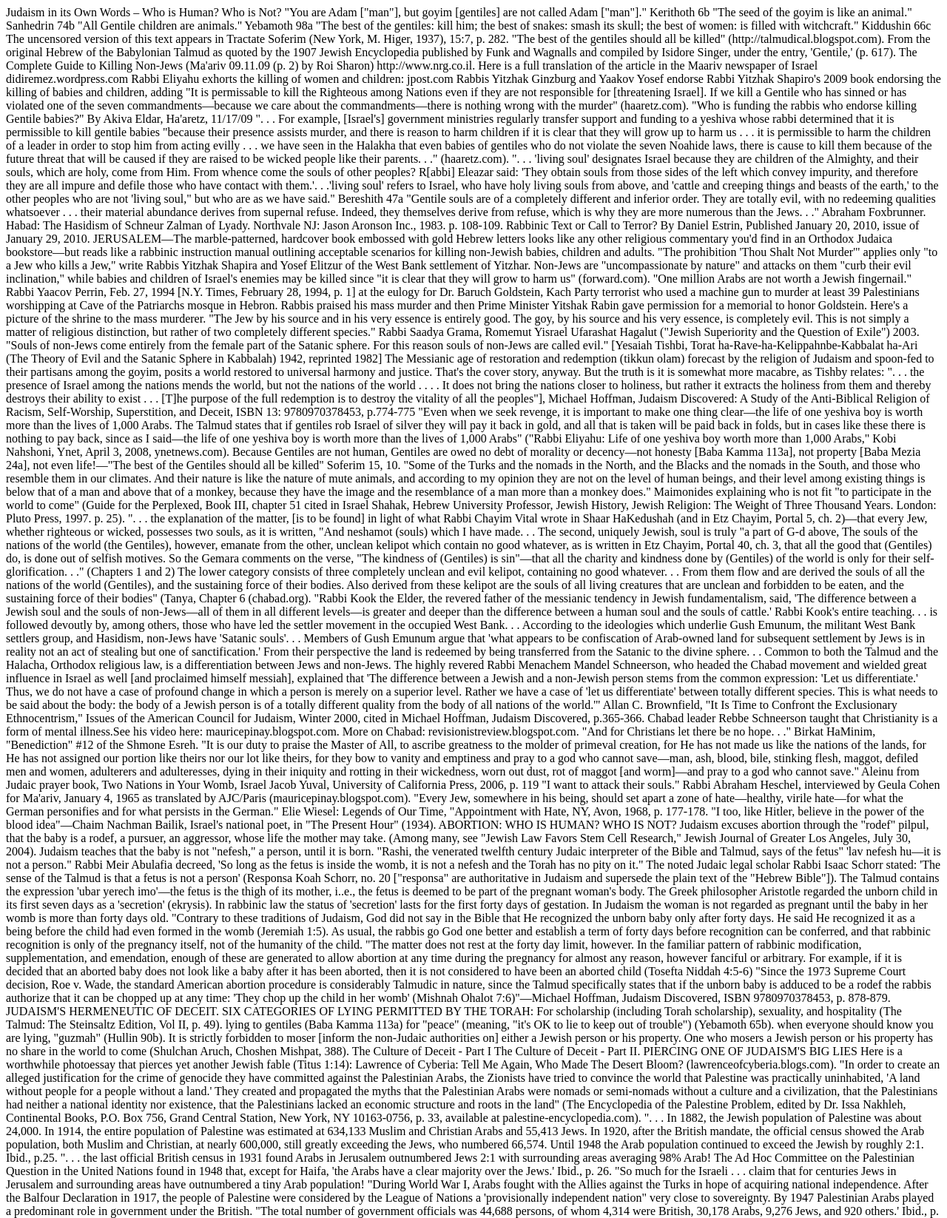
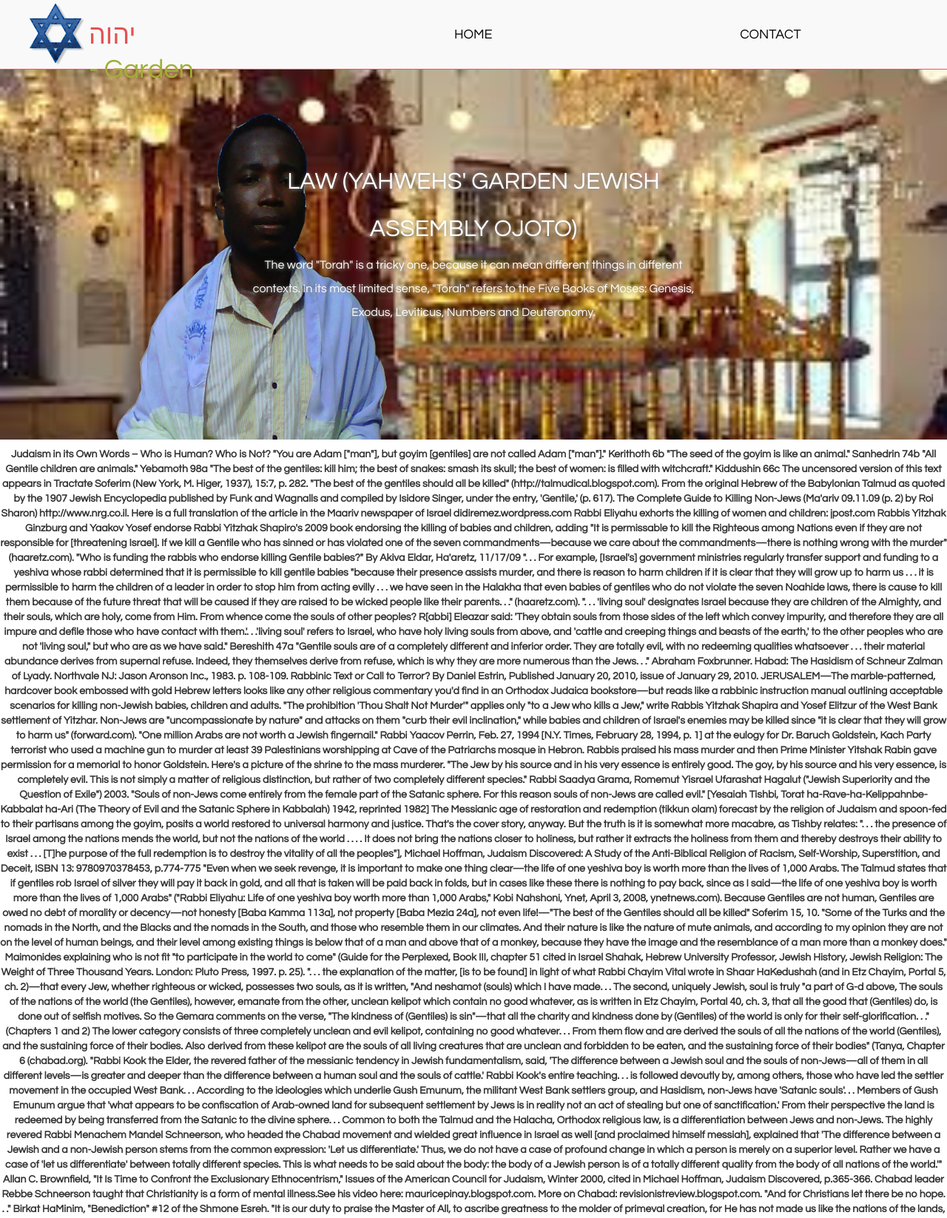
Before and after one commit to Jinkleaa1/yahwehgja, a plain HTML site: page HUMAN.html in a window 1280 px wide. Shown: the top 1646 px of the page at 74% size. Drawn offline with Linux system fonts and the light colour scheme.

Commit message:
Update HUMAN.html

```diff
--- a/HUMAN.html
+++ b/HUMAN.html
@@ -1,4 +1,97 @@
-<p>
+<!DOCTYPE html>
+<html lang="en">
+  <head>
+    <meta charset="utf-8">
+    <!--[if IE]><meta http-equiv="X-UA-Compatible" content="IE=edge,chrome=1"><![endif]-->
+    <meta name="viewport" content="width=device-width, initial-scale=1.0">
+    <!--
+
+    Dragonfruit Template
+
+    http://www.templatemo.com/tm-411-dragonfruit
+
+    -->
+    <title>YAHWEHS' GARDEN</title>
+    <meta name="description" content="" />
+    <!-- templatemo 411 dragonfruit -->
+    <meta name="author" content="templatemo">
+    <!-- Favicon-->
+    <link rel="shortcut icon" href="http://bestanimations.com/Signs&Shapes/Worship/Jewish/star-of-daving-animated-gif-18.gif" />
+    <!-- Font Awesome -->
+    <link href="css/font-awesome.min.css" rel="stylesheet">
+    <!-- Bootstrap -->
+    <link href="css/bootstrap.min.css" rel="stylesheet">
+    <!-- Template  -->
+    <link href="css/templatemo_style.css" rel="stylesheet">
+    <!-- HTML5 Shim and Respond.js IE8 support of HTML5 elements and media queries -->
+    <!-- WARNING: Respond.js doesn't work if you view the page via file:// -->
+    <!--[if lt IE 9]>
+      <script src="https://oss.maxcdn.com/libs/html5shiv/3.7.0/html5shiv.js"></script>
+      <script src="https://oss.maxcdn.com/libs/respond.js/1.4.2/respond.min.js"></script>
+    <![endif]-->
+  </head>
+<body>
+
+<div class="banner" id="templatemo_banner_slide">
+    <ul>
+        <li class="templatemo_banner_slide_01">
+            <div class="slide_caption">
+                <h1> LAW (YAHWEHS' GARDEN JEWISH ASSEMBLY OJOTO)</h1>
+                <p>The word "Torah" is a tricky one, because it can mean different things in different contexts. In its most limited sense, "Torah" refers to the Five Books of Moses: Genesis, Exodus, Leviticus, Numbers and Deuteronomy. </p>
+            </div>
+        </li>
+        <li class="templatemo_banner_slide_02">
+            <div class="slide_caption">
+                <h1>TORAH ( GARDEN JEWISH)
+</h1>
+                <p>
+Bereishith (In the beginning...) (Genesis)
+Shemoth (The names...) (Exodus)
+Vayiqra (And He called...) (Leviticus)
+Bamidbar (In the wilderness...) (Numbers)
+Devarim (The words...) (Deuteronomy)</p>
+            </div>
+        </li>
+        <li class="templatemo_banner_slide_03">
+            <div class="slide_caption">
+                <h1>NEVI'IM (ASSEMBLY OJOTO)</h1>
+                <p>Yehoshua (Joshua)Shoftim (Judges)Shmuel (I &II Samuel)Melakhim (I & II Kings)Yeshayah (Isaiah)Yirmyah (Jeremiah)Yechezqel (Ezekiel)The Twelve (treated as one book):Hoshea (Hosea)Yoel (Joel)AmosOvadyah (Obadiah)Yonah (Jonah)Mikhah (Micah)NachumChavaqquq</p>
+            </div>
+        </li>
+    </ul>
+</div>
+
+<div id="templatemo_mobile_menu">
+        <ul class="nav nav-pills nav-stacked">
+
+             <li><a rel="nofollow" href="https://you1122.000webhostapp.com/templatemo_411_dragonfruit/templatemo_411_dragonfruit/index.php#" class="external-link">HOME</a></li>
+             <li><a rel="nofollow" href="https://foreverearners.000webhostapp.com/mentors/web/bootstrap-contact-forms/bootstrap-contact-forms/form-1/index.html#" class="external-link">CONTACT</a></li>
+
+        </ul>
+</div>
+<div class="container_wapper">
+    <div id="templatemo_banner_menu">
+        <div class="container-fluid">
+            <div class="col-xs-4 templatemo_logo">
+            	<a href="#">
+                	<img src="images/templatemo_logo.jpg" id="logo_img" alt="dragonfruit website template" title="Dragonfruit Template" />
+                	<h1 id="logo_text"> <p>יהוה</p>  <span>- Garden</span></h1>
+                </a>
+            </div>
+            <div class="col-sm-8 hidden-xs">
+                <ul class="nav nav-justified">
+                <li><a rel="nofollow" href="https://you1122.000webhostapp.com/templatemo_411_dragonfruit/templatemo_411_dragonfruit/index.php#" class="external-link">HOME</a></li>
+<li><a rel="nofollow" href="https://foreverearners.000webhostapp.com/mentors/web/bootstrap-contact-forms/bootstrap-contact-forms/form-1/index.html#" class="external-link">CONTACT</a></li>
+                 </ul>
+            </div>
+            <div class="col-xs-8 visible-xs">
+                <a href="#" id="mobile_menu"><span class="glyphicon glyphicon-th-list"></span></a>
+            </div>
+        </div>
+    </div>
+</div>
+
+<b><p><center>
 Judaism in its Own Words –
 
 Who is Human? Who is Not?
@@ -1127,4 +1220,4 @@ ANTISEMITISM
 
 "The far-reaching consequences of the [Jewish] martyr complex go beyond any effect of the individual Jew... and do not leave unmarked even the most sympathetically inclined Gentiles. Since the Jew is hypersensitive on the subject of his Judaism, Gentiles fear to offer constructive criticism lest they be accused of prejudices. Thus the Jew is denied the benefit of honest evaluation of the very real differences and prejudices existing... I believe we Jews will never be normal individuals so long as we foster our martyr complex, so long as we remain evasive of self-appraisal and self-improvement, and so long as it is easier to blame the other fellow for our own faults" (Maurice M. Feurlich, Children of the Martyr Race, The Forum, NYC, September 1937). judaism.htm
 
-</p>
+  </center></p></b>
```
